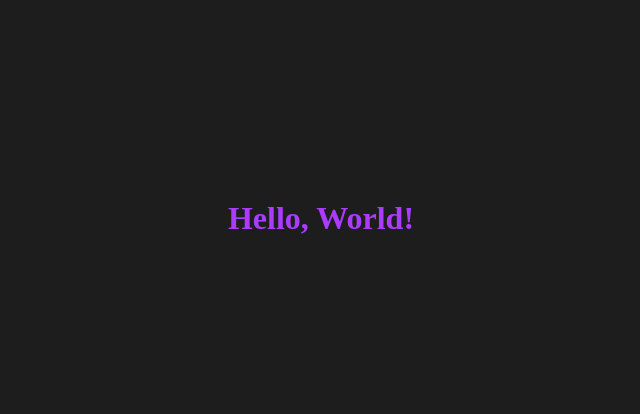
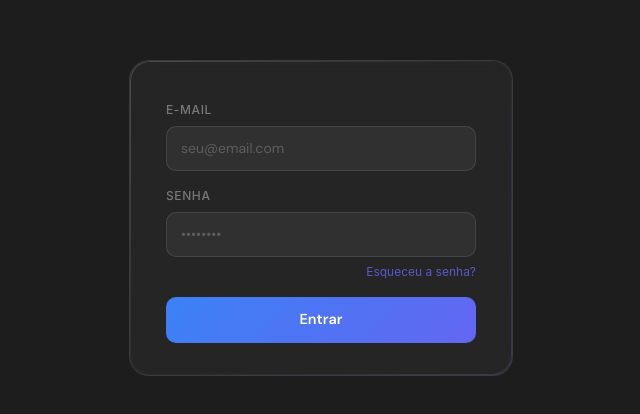
Before and after one commit to wj0ras/testvue, a Vue app in the folder vite-project/: page / in a window 1280 px wide. Shown: the part 182-596 px from the top of the page, without its empty margins (319-959 px from the left). Built offline with nearby package versions, Linux system fonts and the light colour scheme; no server answers.

Commit message:
sistema de auth

```diff
--- a/vite-project/index.html
+++ b/vite-project/index.html
@@ -9,6 +9,5 @@
   <body>
     <div id="app"></div>
     <script type="module" src="/src/main.js"></script>
-    <script type="module" src="/src/testlogin.js"></script>
   </body>
 </html>
--- a/vite-project/package.json
+++ b/vite-project/package.json
@@ -10,7 +10,10 @@
   },
   "dependencies": {
     "@supabase/supabase-js": "^2.101.1",
-    "vue": "^3.5.30"
+    "@tailwindcss/vite": "^4.2.2",
+    "tailwindcss": "^4.2.2",
+    "vue": "^3.5.30",
+    "vue-router": "^5.0.4"
   },
   "devDependencies": {
     "@vitejs/plugin-vue": "^6.0.5",
--- a/vite-project/src/App.vue
+++ b/vite-project/src/App.vue
@@ -1,7 +1,7 @@
 <script setup>
-import HelloWorld from './components/HelloWorld.vue'
+import Login from './components/Login.vue'
 </script>
 
 <template>
-  <HelloWorld />
+  <RouterView />
 </template>
--- /dev/null
+++ b/vite-project/src/components/Dashboard.vue
@@ -0,0 +1,16 @@
+<template>
+    <h1>Hello, World!</h1>
+</template>
+
+<script>
+
+export default {
+    name: 'Dashboard',
+};
+</script>
+
+<style scoped>
+    h1 {
+        color: #aa3bff;
+    }
+</style>
--- /dev/null
+++ b/vite-project/src/components/Login.vue
@@ -0,0 +1,230 @@
+<template>
+
+    <div class="card w-96">
+
+      <form @submit.prevent="handleLogin" class="form">
+        <div class="field">
+          <label>E-mail</label>
+          <input v-model="email" type="email" required placeholder="seu@email.com" />
+        </div>
+
+        <div class="field">
+          <label>Senha</label>
+          <input v-model="password" type="password" required placeholder="••••••••" />
+          <div class="field-footer">
+            <a href="#">Esqueceu a senha?</a>
+          </div>
+        </div>
+
+        <button type="submit" class="btn" :disabled="loading">
+          <span v-if="loading" class="spinner" />
+          {{ loading ? 'Entrando...' : 'Entrar' }}
+        </button>
+      </form>
+
+    </div>
+
+</template>
+
+<script setup>
+import { useRouter } from 'vue-router'
+import { ref } from 'vue'
+import { supabase } from '../lib/supabase'
+
+const router = useRouter()
+const email = ref('')
+const password = ref('')
+const loading = ref(false)
+
+
+const handleLogin = async () => {
+  loading.value = true
+  try {
+
+    const { data, error } = await supabase.auth.signInWithPassword({
+        email: email.value,
+        password: password.value
+    })
+
+    if (error) throw error
+
+    router.push('/dashboard')
+
+  } catch {
+    alert('Erro ao fazer login')
+  } finally {
+    loading.value = false
+  }
+}
+</script>
+
+<style scoped>
+@import url('https://fonts.googleapis.com/css2?family=DM+Sans:wght@300;400;500;600&family=Playfair+Display:wght@500&display=swap');
+
+
+.card {
+  position: relative;
+  background: rgba(255,255,255,0.04);
+  border: 1px solid rgba(255,255,255,0.10);
+  border-radius: 20px;
+  padding: 2.5rem 2.25rem 2rem;
+  backdrop-filter: blur(12px);
+}
+.card::before {
+  content: '';
+  position: absolute;
+  inset: 0;
+  border-radius: 20px;
+  padding: 1px;
+  background: linear-gradient(135deg, rgba(255,255,255,0.18), rgba(255,255,255,0.02), rgba(99,102,241,0.3));
+  -webkit-mask: linear-gradient(#fff 0 0) content-box, linear-gradient(#fff 0 0);
+  -webkit-mask-composite: xor;
+  mask-composite: exclude;
+  pointer-events: none;
+}
+
+.logo-wrap {
+  display: flex;
+  align-items: center;
+  gap: 8px;
+  margin-bottom: 2rem;
+}
+.logo-icon {
+  width: 32px; height: 32px;
+  background: linear-gradient(135deg, #3b82f6, #6366f1);
+  border-radius: 8px;
+  display: flex; align-items: center; justify-content: center;
+}
+.logo-icon svg { width: 16px; height: 16px; }
+.logo-text {
+  font-weight: 600;
+  font-size: 15px;
+  color: rgba(255,255,255,0.9);
+}
+
+.heading {
+  font-family: 'Playfair Display', serif;
+  font-size: 26px;
+  font-weight: 500;
+  color: #fff;
+  margin-bottom: 6px;
+}
+.subheading {
+  font-size: 13.5px;
+  color: rgba(255,255,255,0.42);
+  margin-bottom: 2rem;
+}
+
+.field { margin-bottom: 1rem; }
+.field label {
+  display: block;
+  font-size: 12px;
+  font-weight: 500;
+  letter-spacing: 0.6px;
+  text-transform: uppercase;
+  color: rgba(255,255,255,0.38);
+  margin-bottom: 7px;
+}
+.field input {
+  width: 100%;
+  background: rgba(255,255,255,0.05);
+  border: 1px solid rgba(255,255,255,0.10);
+  border-radius: 10px;
+  padding: 11px 14px;
+  font-family: 'DM Sans', sans-serif;
+  font-size: 14px;
+  color: rgba(255,255,255,0.88);
+  outline: none;
+  transition: border-color 0.2s, background 0.2s;
+}
+.field input::placeholder { color: rgba(255,255,255,0.22); }
+.field input:focus {
+  border-color: rgba(99,102,241,0.55);
+  background: rgba(99,102,241,0.06);
+}
+.field-footer { display: flex; justify-content: flex-end; margin-top: 6px; }
+.field-footer a {
+  font-size: 12px;
+  color: rgba(99,102,241,0.8);
+  text-decoration: none;
+}
+.field-footer a:hover { color: #818cf8; }
+
+.btn {
+  width: 100%;
+  margin-top: 0.5rem;
+  padding: 12px;
+  background: linear-gradient(135deg, #3b82f6, #6366f1);
+  border: none;
+  border-radius: 10px;
+  font-family: 'DM Sans', sans-serif;
+  font-size: 14.5px;
+  font-weight: 600;
+  color: #fff;
+  cursor: pointer;
+  transition: opacity 0.2s, transform 0.15s;
+  display: flex;
+  align-items: center;
+  justify-content: center;
+  gap: 6px;
+}
+.btn:hover { opacity: 0.92; }
+.btn:active { transform: scale(0.985); }
+.btn:disabled { opacity: 0.5; cursor: not-allowed; }
+
+.spinner {
+  width: 14px; height: 14px;
+  border: 2px solid rgba(255,255,255,0.3);
+  border-top-color: #fff;
+  border-radius: 50%;
+  animation: spin 0.7s linear infinite;
+}
+@keyframes spin { to { transform: rotate(360deg); } }
+
+.divider {
+  display: flex; align-items: center; gap: 10px;
+  margin: 1.5rem 0 1.25rem;
+}
+.divider span {
+  font-size: 11.5px;
+  color: rgba(255,255,255,0.22);
+  white-space: nowrap;
+}
+.divider hr {
+  flex: 1; border: none;
+  border-top: 1px solid rgba(255,255,255,0.08);
+}
+
+.social-row { display: flex; gap: 10px; }
+.social-btn {
+  flex: 1;
+  display: flex; align-items: center; justify-content: center; gap: 7px;
+  padding: 9px 12px;
+  background: rgba(255,255,255,0.05);
+  border: 1px solid rgba(255,255,255,0.09);
+  border-radius: 9px;
+  cursor: pointer;
+  font-family: 'DM Sans', sans-serif;
+  font-size: 12.5px;
+  color: rgba(255,255,255,0.6);
+  transition: all 0.18s;
+}
+.social-btn:hover {
+  background: rgba(255,255,255,0.09);
+  border-color: rgba(255,255,255,0.18);
+  color: rgba(255,255,255,0.88);
+}
+
+.footer-text {
+  text-align: center;
+  font-size: 12.5px;
+  color: rgba(255,255,255,0.3);
+  margin-top: 1.5rem;
+}
+.footer-text a {
+  color: rgba(99,102,241,0.85);
+  text-decoration: none;
+  font-weight: 500;
+}
+.footer-text a:hover { color: #818cf8; }
+</style>
--- a/vite-project/src/main.js
+++ b/vite-project/src/main.js
@@ -1,5 +1,6 @@
 import { createApp } from 'vue'
 import './style.css'
 import App from './App.vue'
+import router from './router'
 
-createApp(App).mount('#app')
+createApp(App).use(router).mount('#app')
--- /dev/null
+++ b/vite-project/src/router/index.js
@@ -0,0 +1,13 @@
+import { createRouter, createWebHistory } from 'vue-router'
+import Login from '../components/Login.vue'
+import Dashboard from '../components/Dashboard.vue'
+
+const routes = [
+  { path: '/', component: Login },
+  { path: '/dashboard', component: Dashboard },
+]
+
+export default createRouter({
+  history: createWebHistory(),
+  routes
+})
--- a/vite-project/src/style.css
+++ b/vite-project/src/style.css
@@ -1,3 +1,5 @@
+@import "tailwindcss";
+
 :root {
   --accent: #aa3bff;
   --accent-bg: rgba(170, 59, 255, 0.1);
--- a/vite-project/src/testlogin.js
+++ /dev/null
@@ -1,7 +0,0 @@
-const { data, error } = await supabase.auth.signInWithPassword({
-  email: 'teste@email.com',
-  password: '123456'
-})
-
-console.log('data', data)
-console.log('error', error)
--- a/vite-project/vite.config.js
+++ b/vite-project/vite.config.js
@@ -1,7 +1,8 @@
 import { defineConfig } from 'vite'
+import tailwindcss from '@tailwindcss/vite'
 import vue from '@vitejs/plugin-vue'
 
 // https://vite.dev/config/
 export default defineConfig({
-  plugins: [vue()],
+  plugins: [tailwindcss(), vue()],
 })
```
Also changed, not shown: 1 other file (tests, documents, lock files or other folders).
